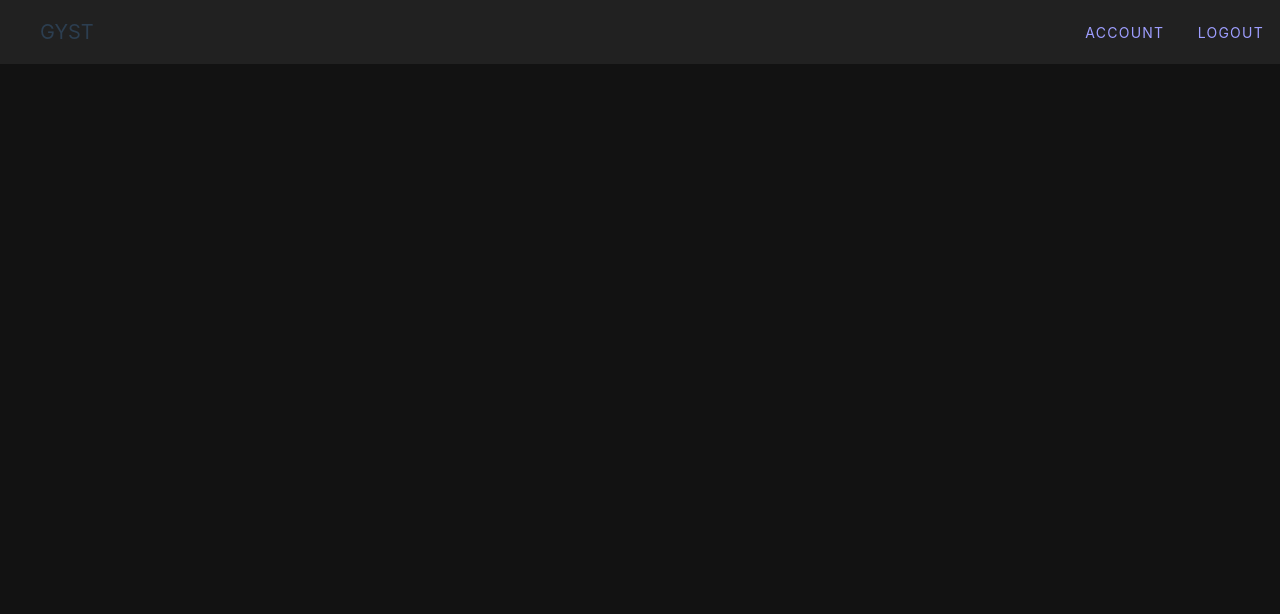
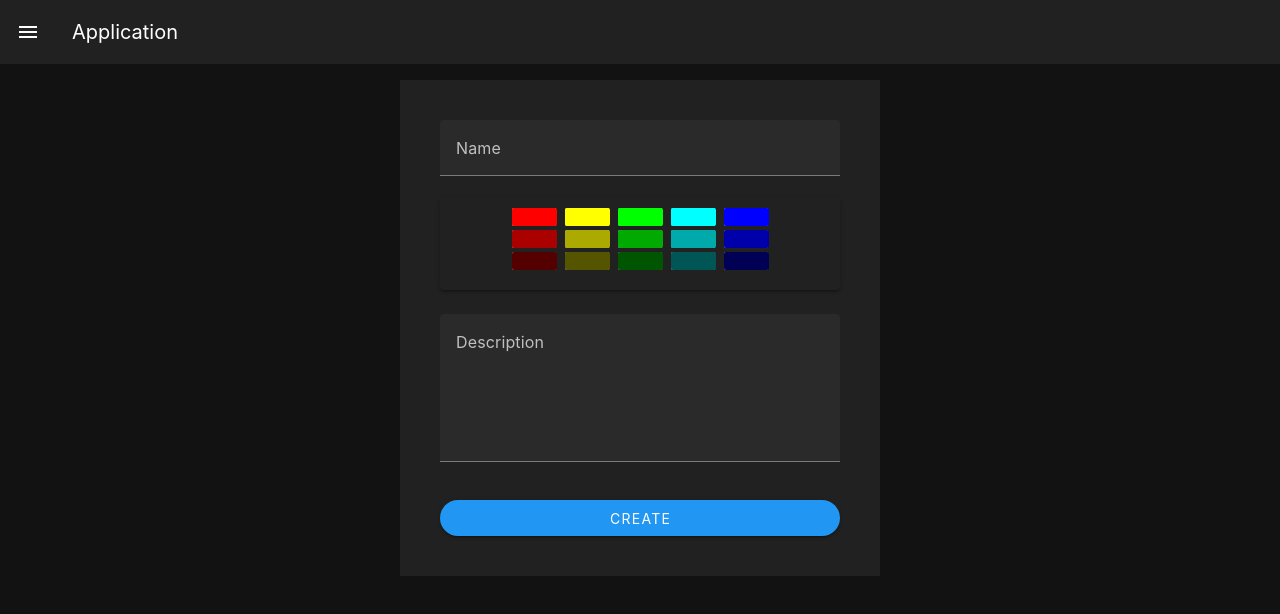
Before and after one commit to GYST69/gyst_app, a Vue app: page /me/habits in a window 1280 px wide. Before the commit this address had no page. Shown: the top 614 px of the page. Built offline with nearby package versions, Linux system fonts and the light colour scheme; sample sign-in values are in the browser's storage.

Commit message:
fix login and refresh system

```diff
--- a/src/App.vue
+++ b/src/App.vue
@@ -1,10 +1,7 @@
-<script setup>
-import NavBar from './components/NavBar.vue'
-</script>
-
 <template>
   <v-app>
-    <NavBar />
     <RouterView />
   </v-app>
 </template>
+
+<script setup></script>
--- a/src/assets/main.css
+++ b/src/assets/main.css
@@ -2,6 +2,10 @@
 
 a {
   text-decoration: none;
+}
+
+a:visited {
+  color: inherit;
 }
 
 @media (hover: hover) {
--- /dev/null
+++ b/src/components/Calendar.vue
@@ -0,0 +1,21 @@
+<template>
+  <v-container>
+    <v-row>
+      <v-col cols="12" sm="2">
+        <v-sheet rounded="lg" min-height="268">
+          <!--  -->
+        </v-sheet>
+      </v-col>
+
+      <v-col cols="12" sm="10">
+        <v-sheet min-height="70vh" rounded="lg">
+          <!--  -->
+        </v-sheet>
+      </v-col>
+    </v-row>
+  </v-container>
+</template>
+
+<script setup></script>
+
+<style lang="scss" scoped></style>
--- /dev/null
+++ b/src/components/HabitForm.vue
@@ -0,0 +1,80 @@
+<template>
+  <v-container>
+    <v-sheet width="480" class="mx-auto pa-10">
+      <div v-if="success">Habit saved</div>
+      <v-form ref="form">
+        <v-text-field
+          v-model="name"
+          :counter="10"
+          :rules="nameRules"
+          label="Name"
+          required
+        ></v-text-field>
+
+        <v-color-picker
+          class="mx-auto mb-6"
+          :swatches="swatches"
+          show-swatches
+          hide-canvas
+          hide-inputs
+          hide-sliders
+          v-model="color"
+          width="400"
+        ></v-color-picker>
+
+        <v-textarea
+          name="input-7-1"
+          variant="filled"
+          label="Description"
+          auto-grow
+          v-model="description"
+        ></v-textarea>
+
+        <div class="d-flex flex-column">
+          <v-btn color="primary" class="mt-4" block @click="create">
+            Create
+          </v-btn>
+        </div>
+      </v-form>
+    </v-sheet>
+  </v-container>
+</template>
+
+<script setup>
+import { ref } from 'vue'
+import useHabit from '@/utils/habitService'
+
+const habitService = useHabit()
+
+const swatches = ref([
+  ['#FF0000', '#AA0000', '#550000'],
+  ['#FFFF00', '#AAAA00', '#555500'],
+  ['#00FF00', '#00AA00', '#005500'],
+  ['#00FFFF', '#00AAAA', '#005555'],
+  ['#0000FF', '#0000AA', '#000055'],
+])
+
+const form = ref(null)
+const name = ref('')
+const color = ref('')
+const description = ref('')
+let success = ref(false)
+
+const nameRules = ref([(v) => !!v || 'Name is required'])
+
+const create = () => {
+  try {
+    let habitData = habitService.create(
+      name.value,
+      color.value,
+      description.value
+    )
+    success = true
+    form.value.reset()
+  } catch (error) {
+    console.log(error)
+  }
+}
+</script>
+
+<style lang="scss" scoped></style>
--- a/src/components/NavBar.vue
+++ b/src/components/NavBar.vue
@@ -1,4 +1,5 @@
 <template>
+  <div v-if="isAuthenticated">
     <v-toolbar color="grey-darken-4">
       <RouterLink to="/">
         <v-toolbar-title class="title ml-10">GYST</v-toolbar-title>
@@ -6,7 +7,7 @@
 
       <v-spacer></v-spacer>
 
-    <div v-if="!isAuthenticated">
+      <!-- <div v-if="!isAuthenticated">
         <RouterLink to="/login">
           <v-btn> Login </v-btn>
         </RouterLink>
@@ -16,13 +17,14 @@
         </RouterLink>
       </div>
 
-    <div v-else>
+      <div v-else> -->
       <RouterLink to="/me">
         <v-btn> Account </v-btn>
       </RouterLink>
       <a href=""><v-btn @click="logout"> Logout </v-btn></a>
+      <!-- </div> -->
+    </v-toolbar>
   </div>
-  </v-toolbar>
 </template>
 
 <script setup>
--- a/src/router/index.js
+++ b/src/router/index.js
@@ -5,6 +5,8 @@ import HomeView from '@/views/HomeView.vue'
 import LoginView from '@/views/LoginView.vue'
 import RegisterView from '@/views/RegisterView.vue'
 import MeView from '@/views/MeView.vue'
+import Calendar from '@/components/Calendar.vue'
+import HabitForm from '@/components/HabitForm.vue'
 
 const router = createRouter({
   history: createWebHistory(import.meta.env.BASE_URL),
@@ -32,6 +34,18 @@ const router = createRouter({
       name: 'me',
       component: MeView,
       meta: { requiresAuth: true },
+      children: [
+        {
+          path: '',
+          name: 'dashboard',
+          component: Calendar,
+        },
+        {
+          path: 'habits',
+          name: 'habits',
+          component: HabitForm,
+        },
+      ],
     },
   ],
 })
--- a/src/stores/authStore.js
+++ b/src/stores/authStore.js
@@ -50,7 +50,6 @@ export const useAuthStore = defineStore('authStore', {
           router.push(this.returnUrl || { name: 'me' })
         })
         .catch((err) => {
-          console.log(err)
           this.error = true
         })
     },
@@ -68,6 +67,7 @@ export const useAuthStore = defineStore('authStore', {
           refresh: this.token.refresh,
         })
         .then((response) => {
+          console.log(response.data)
           const token = response.data
           this.token = token
 
@@ -88,5 +88,9 @@ export const useAuthStore = defineStore('authStore', {
     isError() {
       return this.error
     },
+
+    getToken() {
+      return getLocalToken()
+    },
   },
 })
--- a/src/utils/api.js
+++ b/src/utils/api.js
@@ -1,26 +1,47 @@
 import axios from 'axios'
+import { useAuthStore } from '@/stores/authStore'
 import { getLocalToken } from '@/utils/tokenService'
-import { useAuthStore } from '@/stores/authStore'
 
 const baseURL = `${import.meta.env.VITE_API_URL}`
 
-const authStore = useAuthStore()
-
-const token = getLocalToken()
-
+const getApi = () => {
   const api = axios.create({
     baseURL,
-  headers: { Authorization: `Bearer ${token?.access}` },
   })
+
+  api.interceptors.request.use(
+    async (config) => {
+      const token = getLocalToken()
+      config.headers = {
+        Authorization: `Bearer ${token?.access}`,
+        Accept: 'application/json',
+        'Content-Type': 'application/x-www-form-urlencoded',
+      }
+      return config
+    },
+    (error) => {
+      Promise.reject(error)
+    }
+  )
 
   api.interceptors.response.use(
     (response) => response,
     (error) => {
+      const authStore = useAuthStore()
       if (error.response.status === 401) {
-      return authStore.update().then(() => axios(error.config))
+        authStore.update().then(() => {
+          const token = authStore.getToken
+          axios.defaults.headers.common[
+            'Authorization'
+          ] = `Bearer ${token?.access}`
+          return api(error.config)
+        })
       }
       return Promise.reject(error)
     }
   )
 
-export default api
+  return api
+}
+
+export default getApi()
--- /dev/null
+++ b/src/utils/habitService.js
@@ -0,0 +1,22 @@
+import api from '@/utils/api'
+
+const baseUrl = `${import.meta.env.VITE_API_URL}/habits/`
+
+export default function useHabit() {
+  const create = (name, color, description) => {
+    api
+      .post(baseUrl, {
+        name: name,
+        color: color,
+        description: description,
+      })
+      .then((response) => {
+        return response.data
+      })
+      .catch((error) => {
+        console.log(error)
+      })
+  }
+
+  return { create }
+}
--- a/src/views/LoginView.vue
+++ b/src/views/LoginView.vue
@@ -82,7 +82,6 @@ const remember = ref(false)
 const emailRules = ref([
   (v) => !!v || 'E-mail is required',
   (v) => /.+@.+\..+/.test(v) || 'E-mail must be valid',
-  (v) => isError,
 ])
 const form = ref(null)
 
--- a/src/views/MeView.vue
+++ b/src/views/MeView.vue
@@ -1,9 +1,41 @@
 <template>
-  <v-container>
-    <h2 class="text-h2 text-center">Me view</h2>
-  </v-container>
+  <v-app>
+    <v-app-bar>
+      <v-app-bar-nav-icon @click="drawer = !drawer"></v-app-bar-nav-icon>
+
+      <v-toolbar-title>Application</v-toolbar-title>
+    </v-app-bar>
+
+    <v-navigation-drawer v-model="drawer" temporary class="px-2">
+      <v-tabs v-model="tab" direction="vertical">
+        <RouterLink to="/me" class="w-100 text-white pb-1">
+          <v-tab value="/me" class="w-100">
+            <v-icon class="ml-4 mr-1"> mdi-calendar-check </v-icon>
+            Dashboard
+          </v-tab>
+        </RouterLink>
+        <RouterLink to="/me/habits" class="w-100 text-white pb-1">
+          <v-tab value="/me/habits" class="w-100">
+            <v-icon class="ml-4 mr-1"> mdi-autorenew </v-icon>
+            Habits
+          </v-tab>
+        </RouterLink>
+      </v-tabs>
+    </v-navigation-drawer>
+
+    <v-main>
+      <RouterView />
+    </v-main>
+  </v-app>
 </template>
 
-<script setup></script>
+<script setup>
+import { ref } from 'vue'
+import { useRoute } from 'vue-router'
 
-<style lang="scss" scoped></style>
+const route = useRoute()
+const drawer = ref(null)
+const tab = ref(route.path)
+</script>
+
+<style scoped></style>
```
Lines whose indentation alone changed are shown as unchanged.
